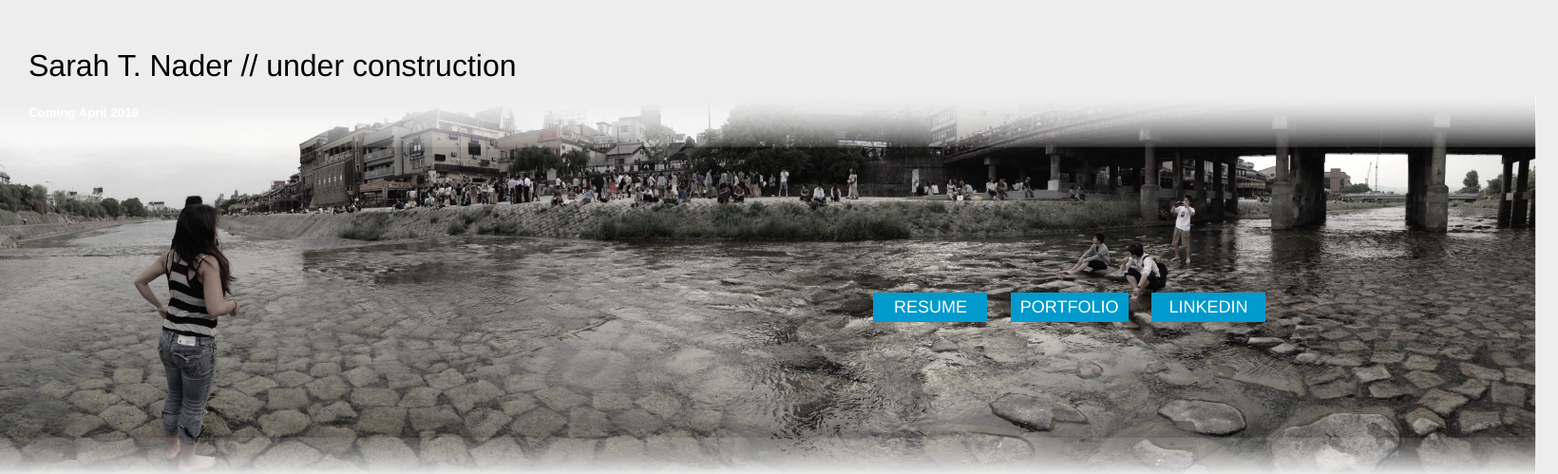
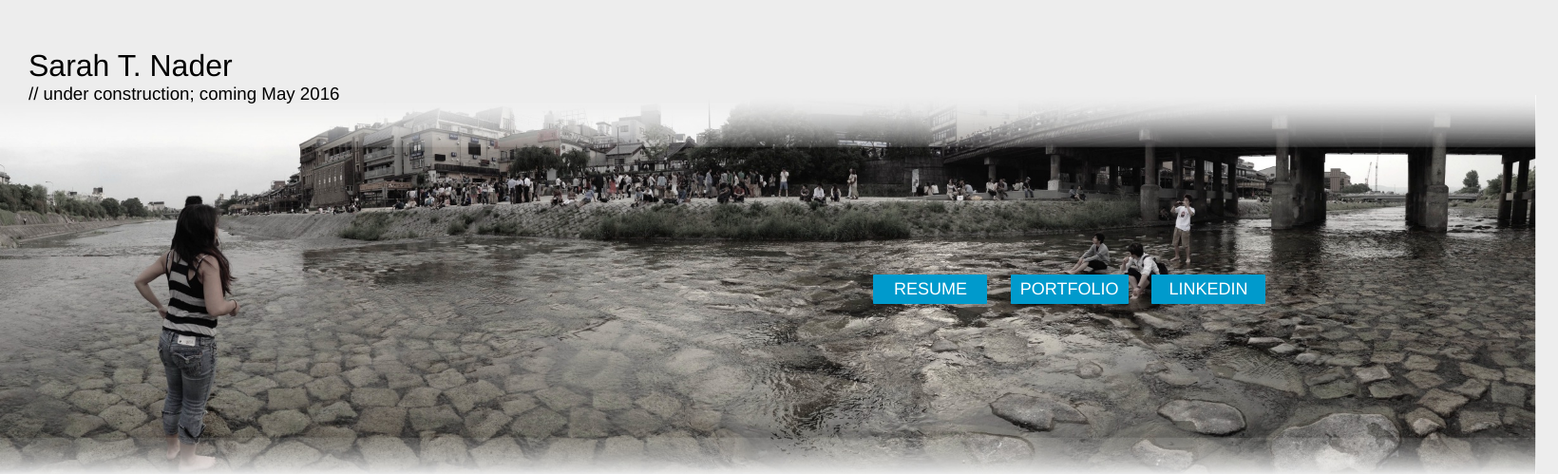
Before and after one commit to sarahhtn/personal_site, a PHP site: page / in a window 1640 px wide; the page is wider, and only the part inside the window is pictured. Shown: the top 499 px of that part at 95% size. Run offline with PHP 8.4, Linux system fonts and the light colour scheme.

Commit message:
under construction message

```diff
--- a/home.html
+++ b/home.html
@@ -8,8 +8,7 @@
 <body>
 	<div id="container">
 		<div id="content-wrapper">
-			<h1 id="name">Sarah T. Nader // under construction</h1>
-			<h5>Coming April 2016</h5>
+			<h1 id="name">Sarah T. Nader<h3 id="under-const">// under construction; coming May 2016</h3></h1>
 			<div class="buttons-container">
 				<a href="https://www.dropbox.com/s/vnlgk8dben8efl8/SarahNaderResume.pdf" target="_blank"><div class="button">RESUME</div></a>
 				<a href="https://www.dropbox.com/s/km8pxq95w1t0uqk/SarahNaderPortfolio.pdf" target="_blank"><div class="button">PORTFOLIO</div></a>
--- a/style.css
+++ b/style.css
@@ -20,6 +20,13 @@ body{
 #name{
 	font-weight: 500;
 	color:black;
+	margin-bottom: 0px;
+}
+
+#under-const{
+	margin-top: 0px;
+	color:black;
+	font-weight: 300;
 }
 
 #background{
```
